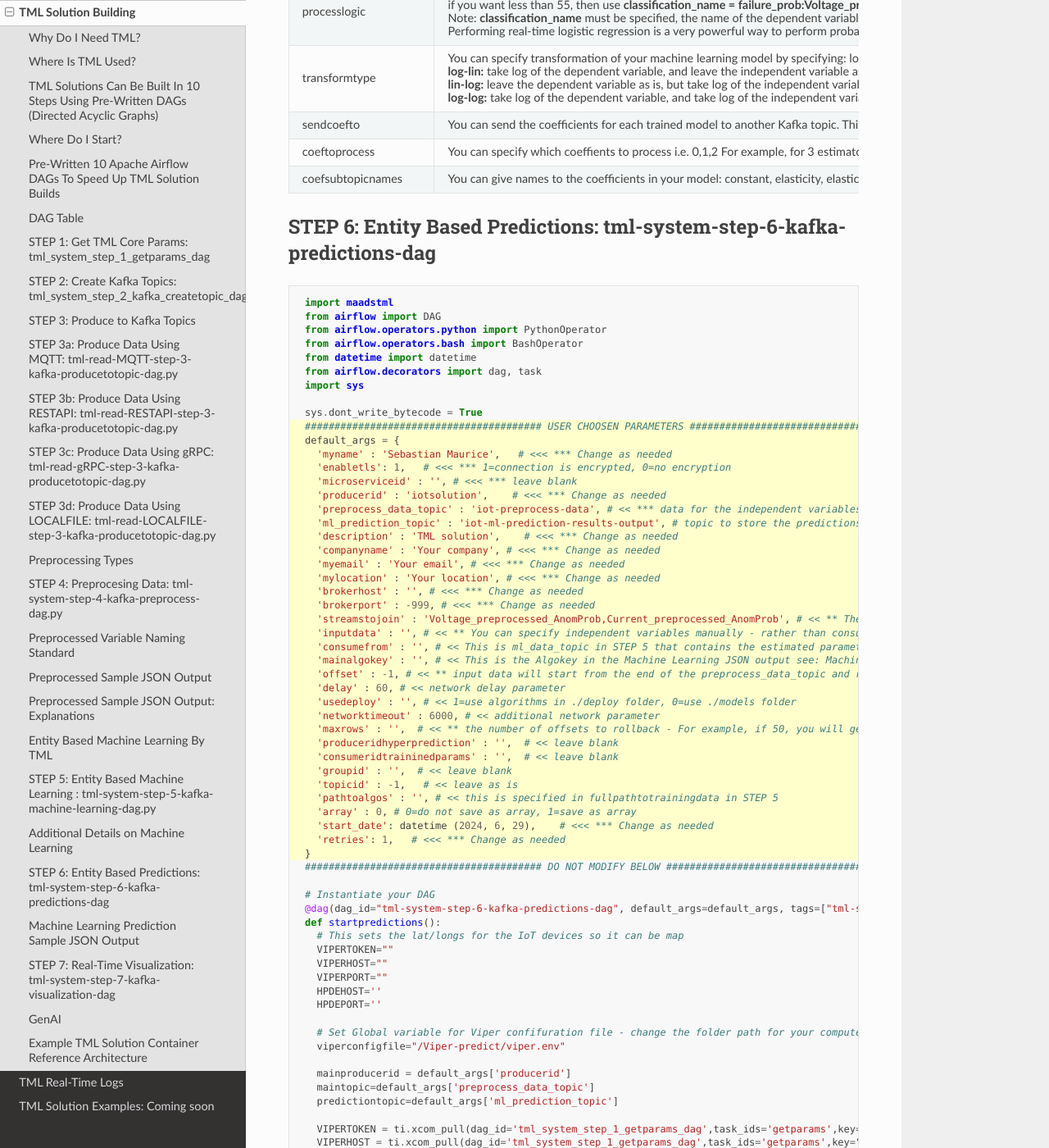
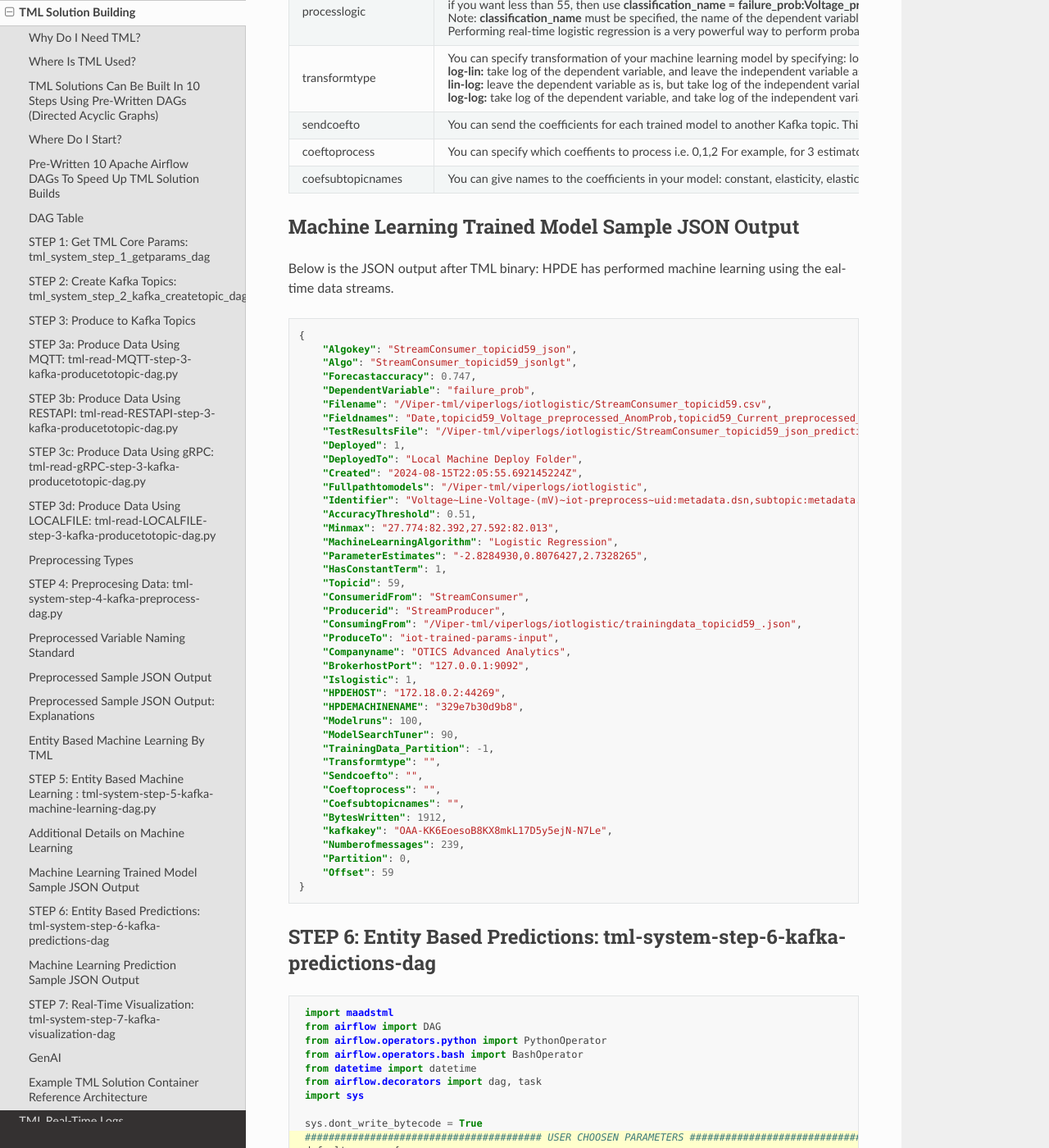
Before and after one commit to smaurice101/readthedocs, a Sphinx documentation site: the page built from docs/source/tmlbuilds.rst, in a window 1280 px wide and 1400 px high, scrolled down 24435 px. Shown: the whole window at 82% size. Built offline with Sphinx 7.4.7 and the Read the Docs theme 2.0.0, drawn with Linux system fonts in a browser that asks for light colours.

Commit message:
Update tmlbuilds.rst

```diff
--- a/docs/source/tmlbuilds.rst
+++ b/docs/source/tmlbuilds.rst
@@ -1412,6 +1412,56 @@ Here are the **core parameters** in the above dag 5:
    * - coefsubtopicnames
      - You can give names to the coefficients in your model: constant, elasticity, elasticity2
 
+Machine Learning Trained Model Sample JSON Output
+-----------------------------
+
+Below is the JSON output after TML binary: HPDE has performed machine learning using the eal-time data streams.
+
+.. code-block:: JSON
+
+    {
+    	"Algokey": "StreamConsumer_topicid59_json",
+    	"Algo": "StreamConsumer_topicid59_jsonlgt",
+    	"Forecastaccuracy": 0.747,
+    	"DependentVariable": "failure_prob",
+    	"Filename": "/Viper-tml/viperlogs/iotlogistic/StreamConsumer_topicid59.csv",
+    	"Fieldnames": "Date,topicid59_Voltage_preprocessed_AnomProb,topicid59_Current_preprocessed_AnomProb",
+    	"TestResultsFile": "/Viper-tml/viperlogs/iotlogistic/StreamConsumer_topicid59_json_predictions.csv",
+    	"Deployed": 1,
+    	"DeployedTo": "Local Machine Deploy Folder",
+    	"Created": "2024-08-15T22:05:55.692145224Z",
+    	"Fullpathtomodels": "/Viper-tml/viperlogs/iotlogistic",
+    	"Identifier": "Voltage~Line-Voltage-(mV)~iot-preprocess~uid:metadata.dsn,subtopic:metadata.property_name (Voltage),value:datapoint.value,identifier:metadata.display_name,datetime:datapoint.updated_at,:allrecords,Joinedidentifiers:~oem:n/a~lat:n/a~long:n/a~location:n/a~identifier:n/a,IoT device performance and failures~Msgsjoined=e951b524-7faa-11ec-4107-b4937c8d3c24(120743,51.16569,10.45153,Voltage,n/a,n/a,{});e9870b70-7faa-11ec-7911-7438f38e028a(120929,51.16569,10.45153,Voltage,n/a,n/a,{});e9b56d62-7faa-11ec-d0c0-c3d1d2b8ba2b(120824,51.16569,10.45153,Voltage,n/a,n/a,{})~latlong=~mainuid=AC000W018740175",
+    	"AccuracyThreshold": 0.51,
+    	"Minmax": "27.774:82.392,27.592:82.013",
+    	"MachineLearningAlgorithm": "Logistic Regression",
+    	"ParameterEstimates": "-2.8284930,0.8076427,2.7328265",
+    	"HasConstantTerm": 1,
+    	"Topicid": 59,
+    	"ConsumeridFrom": "StreamConsumer",
+    	"Producerid": "StreamProducer",
+    	"ConsumingFrom": "/Viper-tml/viperlogs/iotlogistic/trainingdata_topicid59_.json",
+    	"ProduceTo": "iot-trained-params-input",
+    	"Companyname": "OTICS Advanced Analytics",
+    	"BrokerhostPort": "127.0.0.1:9092",
+    	"Islogistic": 1,
+    	"HPDEHOST": "172.18.0.2:44269",
+    	"HPDEMACHINENAME": "329e7b30d9b8",
+    	"Modelruns": 100,
+    	"ModelSearchTuner": 90,
+    	"TrainingData_Partition": -1,
+    	"Transformtype": "",
+    	"Sendcoefto": "",
+    	"Coeftoprocess": "",
+    	"Coefsubtopicnames": "",
+    	"BytesWritten": 1912,
+    	"kafkakey": "OAA-KK6EoesoB8KX8mkL17D5y5ejN-N7Le",
+    	"Numberofmessages": 239,
+    	"Partition": 0,
+    	"Offset": 59
+    }
+
+
 STEP 6: Entity Based Predictions: tml-system-step-6-kafka-predictions-dag
 --------------
 
```
